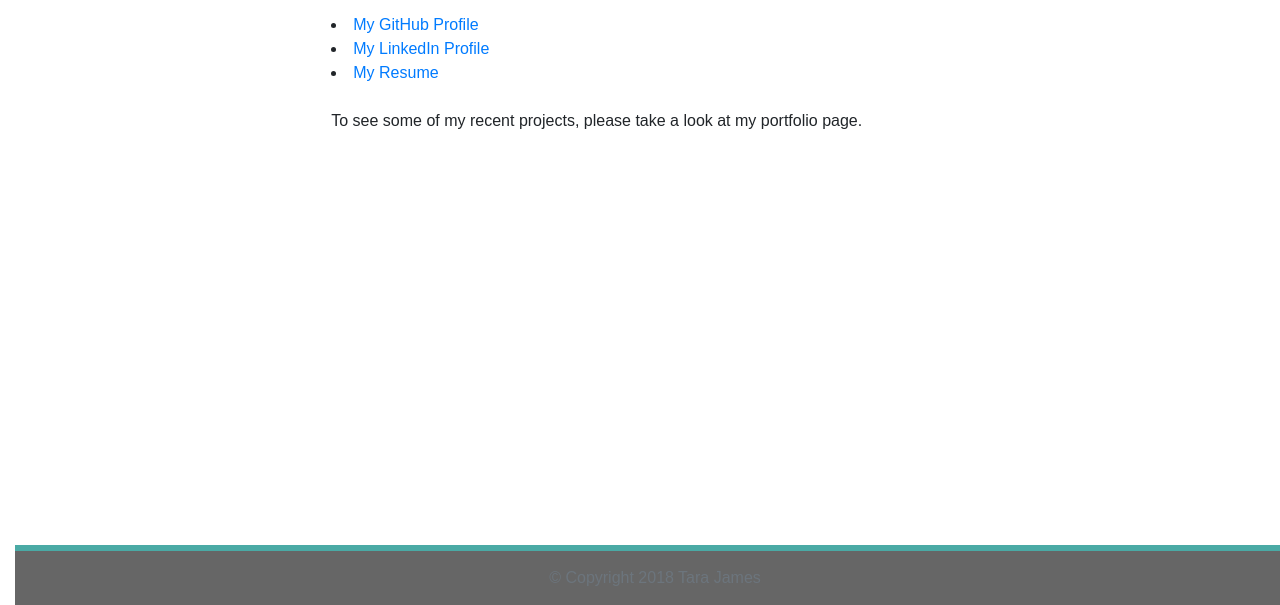
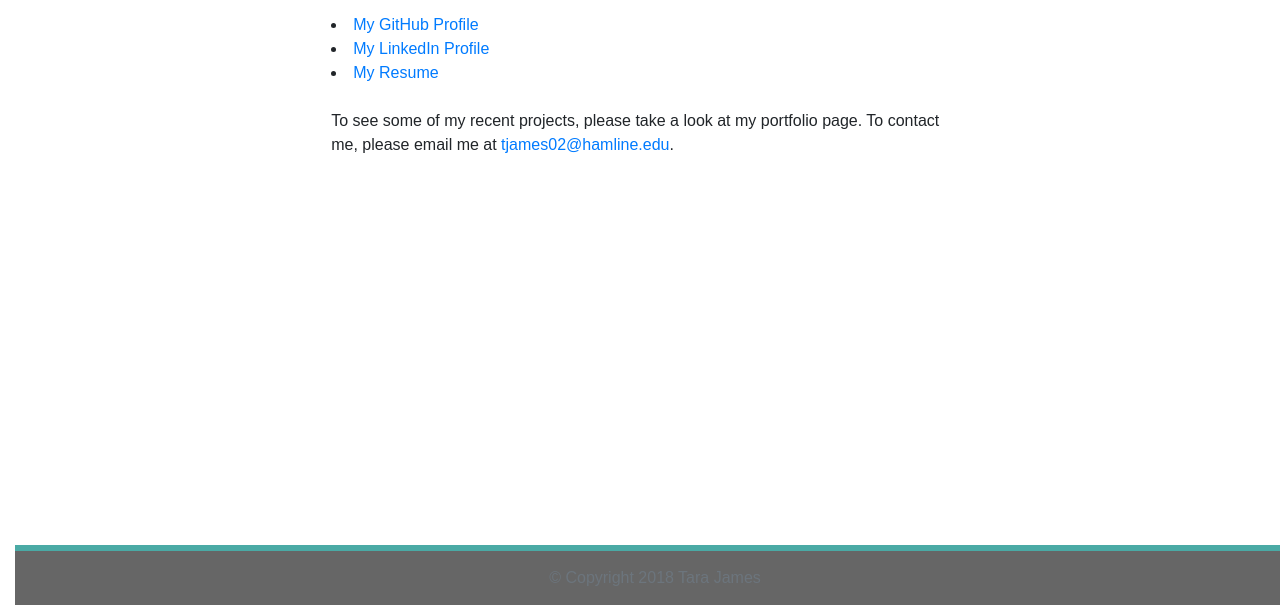
Before and after one commit to tjames02/tjames02.github.io, a plain HTML site: page index.html in a window 1280 px wide. Shown: the part 195-800 px from the top of the page. Drawn offline with nearby package versions, Linux system fonts and the light colour scheme.

Commit message:
added email address

```diff
--- a/index.html
+++ b/index.html
@@ -54,7 +54,7 @@
                         <li><a href="#">My Resume</a></li>
                     </ul>
                      <br>
-                    <p>To see some of my recent projects, please take a look at my portfolio page.</p>
+                    <p>To see some of my recent projects, please take a look at my portfolio page. To contact me, please email me at <a href="tjames02@hamline.edu">tjames02@hamline.edu</a>.</p>
                 </div>
 
             </div>
--- a/style.css
+++ b/style.css
@@ -25,6 +25,7 @@ main {
   background-color: #fff;
 
   padding: 30px;
+
   margin-bottom: 30px;
 }
 
```
